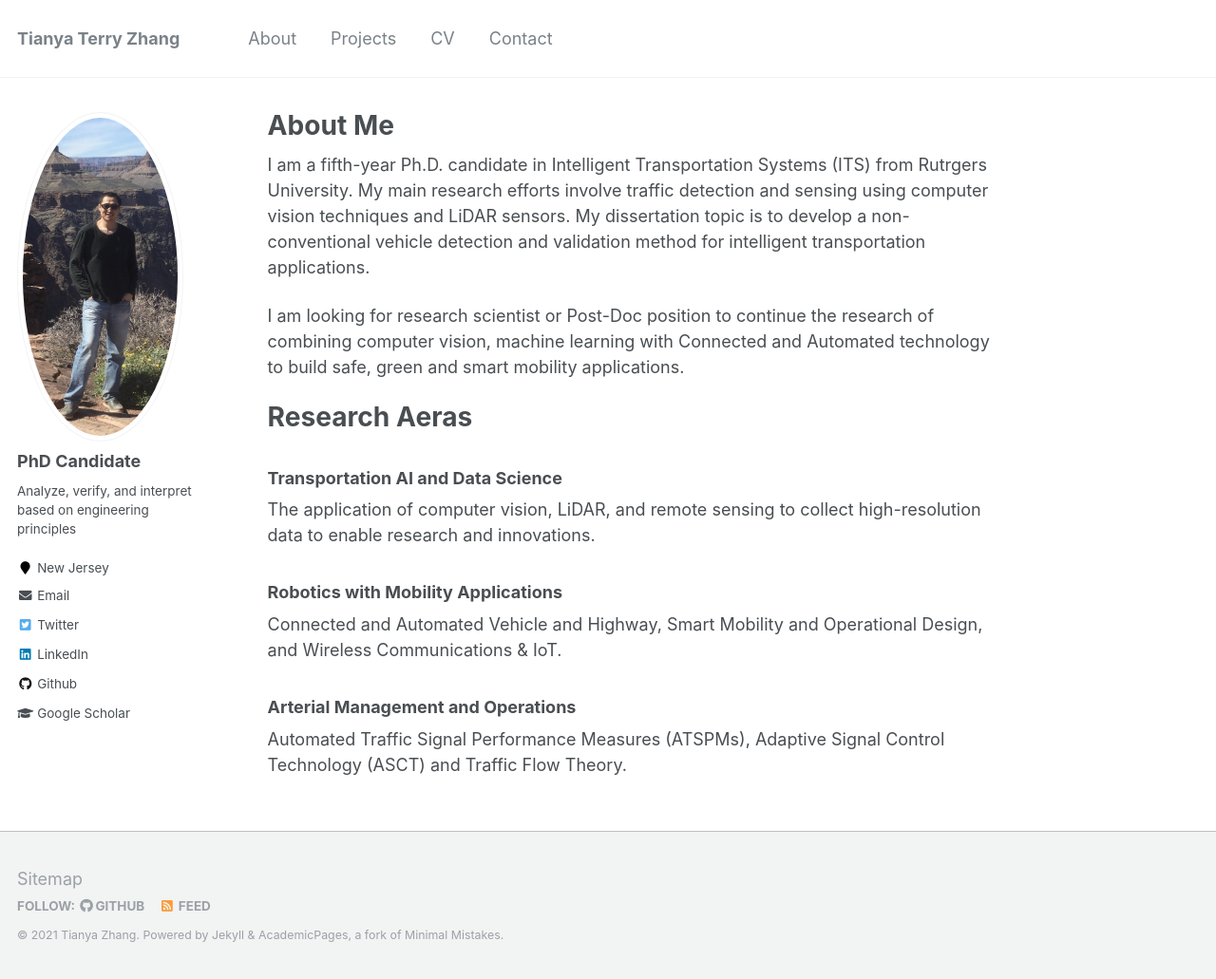
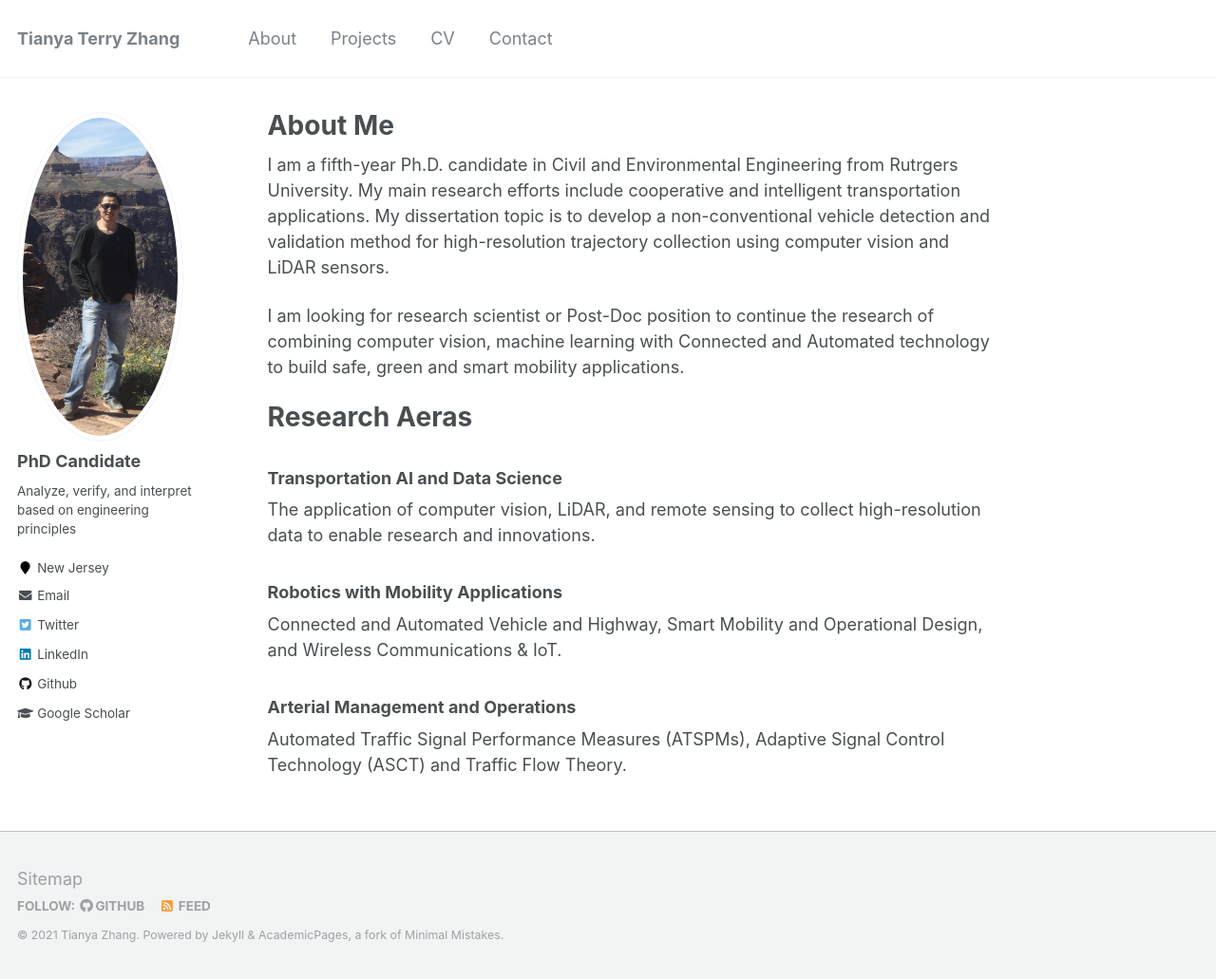
Before and after one commit to TeRyZh/Website, a Jekyll site: the page built from _pages/about.md, in a window 1280 px wide and 1031 px high. Shown: the whole window at 95% size. Built offline with Jekyll 4.4.1, drawn with Linux system fonts in a browser that asks for light colours.

Commit message:
Update about.md

```diff
--- a/_pages/about.md
+++ b/_pages/about.md
@@ -8,7 +8,7 @@ redirect_from:
   - /about.html
 ---
 
-I am a fifth-year Ph.D. candidate in Intelligent Transportation Systems (ITS) from Rutrgers University. My main research efforts involve traffic detection and sensing using computer vision techniques and LiDAR sensors. My dissertation topic is to develop a non-conventional vehicle detection and validation method for intelligent transportation applications.
+I am a fifth-year Ph.D. candidate in Civil and Environmental Engineering from Rutrgers University. My main research efforts include cooperative and intelligent transportation applications. My dissertation topic is to develop a non-conventional vehicle detection and validation method for high-resolution trajectory collection using computer vision and LiDAR sensors.
 
 I am looking for research scientist or Post-Doc position to continue the research of combining computer vision, machine learning with Connected and Automated technology to build safe, green and smart mobility applications.
 
```
